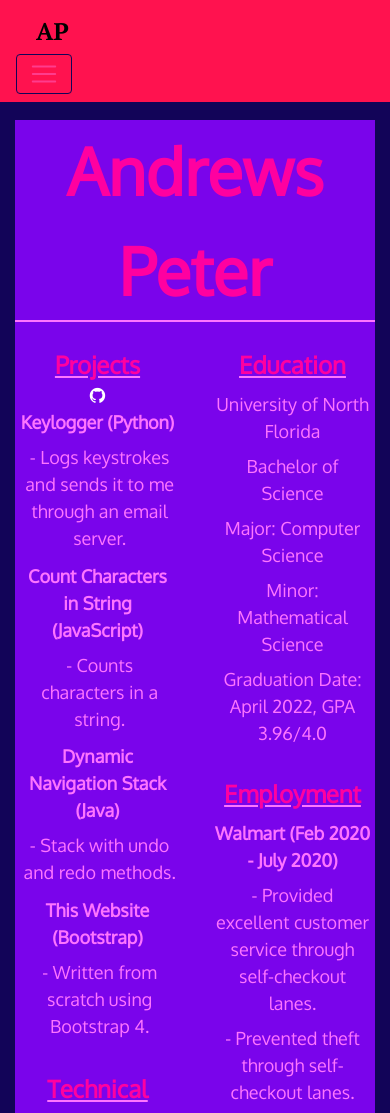
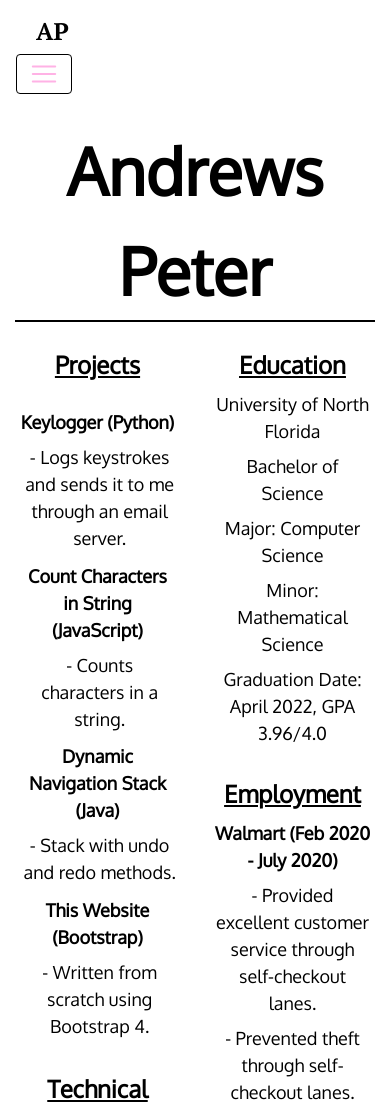
Before and after one commit to AndrewstheBuilder/My-Resume-Website, a plain HTML site: page index.html in a window 390 px wide. Shown: the top 1113 px of the page. Drawn offline with Linux system fonts and the light colour scheme.

Commit message:
Changed to black and white

```diff
--- a/styles.css
+++ b/styles.css
@@ -1,7 +1,7 @@
 body{
     margin: 0;
     padding: 0;
-    background-color: #120458;
+    background-color: white;
     font-family: 'Oxygen', sans-serif;
     font-size: 18px;
     overflow: auto;
@@ -9,7 +9,7 @@ body{
 }
 
 .box {
-    background-color: #7a04eb;
+    background-color: white;
     margin-top: 5%;
     margin-bottom: 5%;
     padding-bottom: 4%;
@@ -21,38 +21,38 @@ body{
     font-weight: bold;
     font-size: 65px;
     text-align: center;
-    color: #ff00a0;
+    color: black;
 }
 
 #AboutMe{
-    color: #ff00a0;
+    color: black;
     font-weight: bold;
     font-size: 65px;
 }
 
 #ContactMe{
-    color: #ff00a0;
+    color: black;
     font-weight: bold;
     font-size: 65px;
     margin-bottom: 30px;
 }
 
 .body-text{
-    color: #fe75fe;
+    color: black;
     text-align: center;
 }
 
 .p2.subheading{
-    text-decoration: underline solid #fe75fe;
+    text-decoration: underline solid black;
     font-weight: bold;
     text-align: center;
     padding-top: 25px;
     font-size: 24px;
-    color: #ff00a0;
+    color: black;
 }
 
 nav{
-   background-color: #ff124f;
+   background-color: white;
 }
 
 nav a {
@@ -61,7 +61,7 @@ nav a {
 }
 
 .navbar-toggler{
-    border-color: #120458;
+    border-color: black;
 }
 
 .navbar-toggler-icon {
@@ -83,12 +83,12 @@ nav a {
 
 .horiz-line {
     line-height: 100px;
-    border-bottom: 2px solid #fe75fe;
+    border-bottom: 2px solid black;
 }
 
 .p2{
     padding: 4px;
-    color: #fe75fe;
+    color: black;
 }
 
 form{
```
